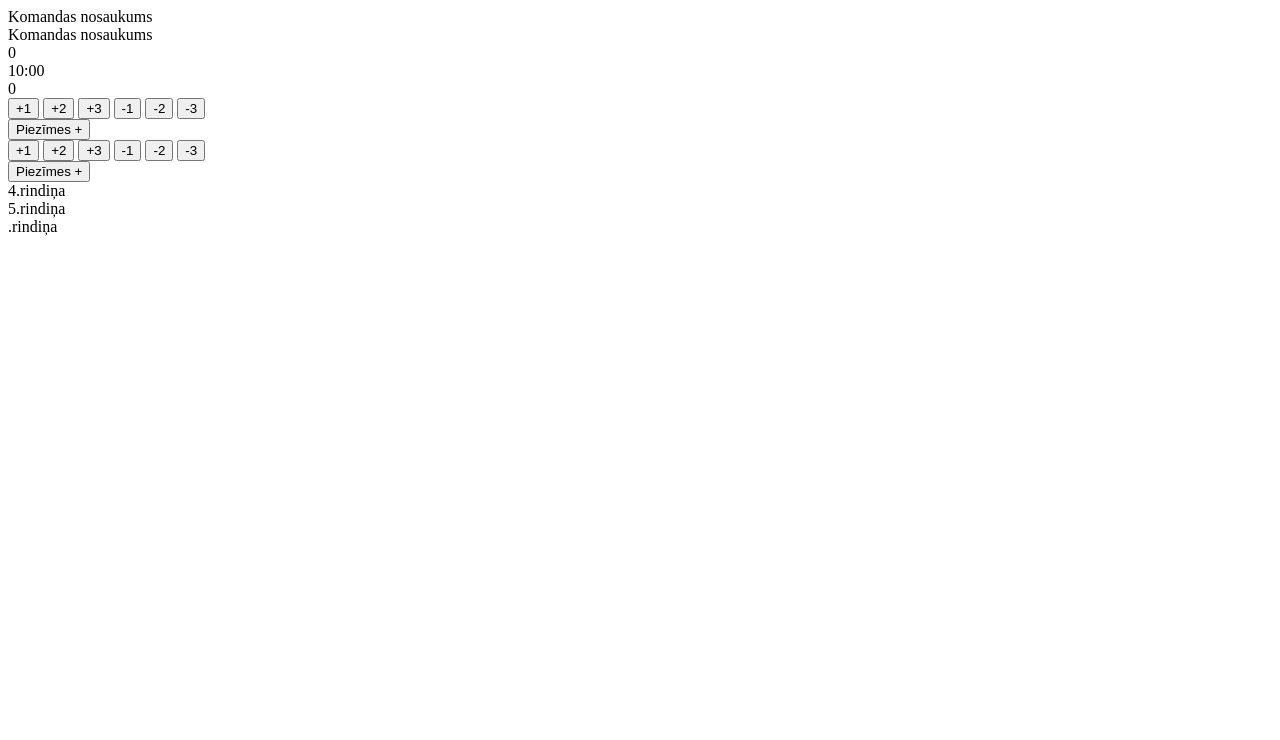
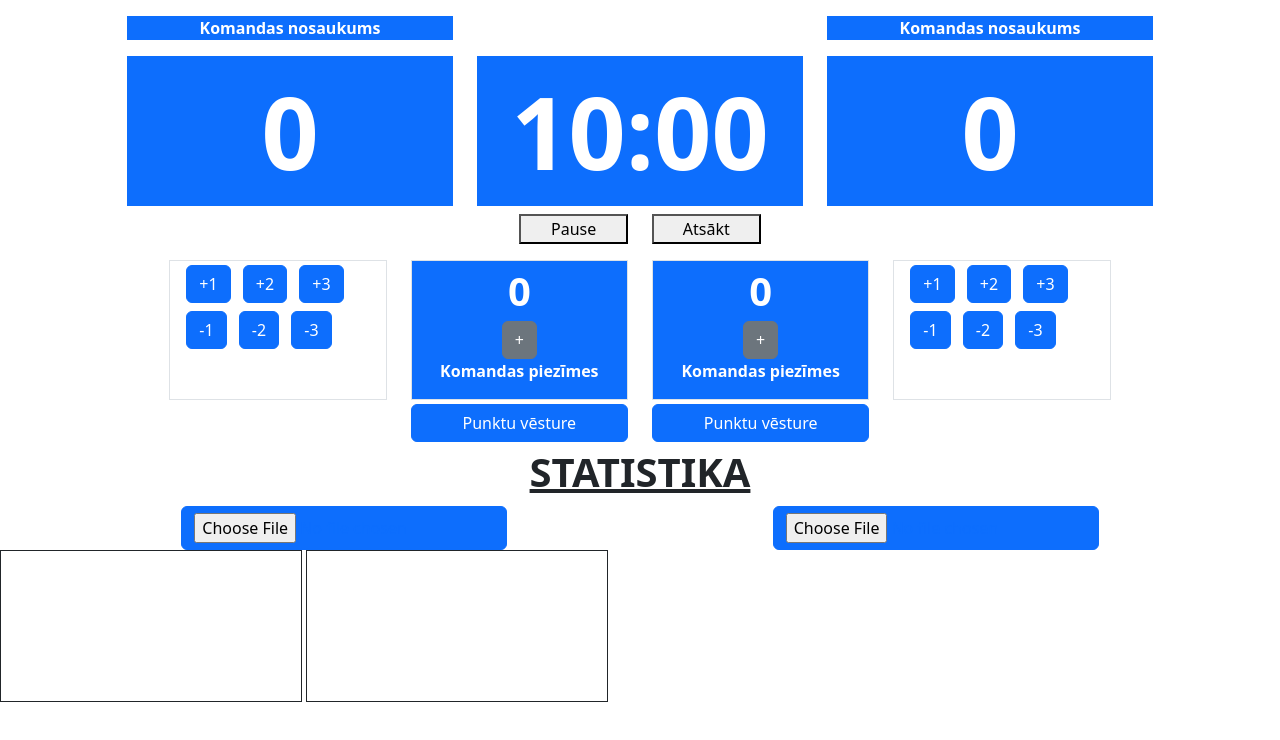
Before and after one commit to skjeega/dat-9-2024, a plain HTML site: page index.html in a window 1280 px wide. Drawn offline with nearby package versions, Linux system fonts and the light colour scheme.

Commit message:
index.html

```diff
--- a/index.html
+++ b/index.html
@@ -1,49 +1,87 @@
 <!DOCTYPE html>
-<html lang="lv">
+<html>
 
 <head>
-    <meta charset="UTF-8">
-    <meta name="viewport" content="width=device-width, initial-scale=1.0">
-    <title>Document</title>
+  <meta charset="utf-8">
+  <meta name="viewport" content="width=device-width">
+  <title>replit</title>
+  <link href="style.css" rel="stylesheet" type="text/css" />
+  <script src="https://cdnjs.cloudflare.com/ajax/libs/bootstrap/5.2.3/js/bootstrap.min.js" integrity="sha512-1/RvZTcCDEUjY/CypiMz+iqqtaoQfAITmNSJY17Myp4Ms5mdxPS5UV7iOfdZoxcGhzFbOm6sntTKJppjvuhg4g==" crossorigin="anonymous" referrerpolicy="no-referrer"></script>
+  <link rel="stylesheet" href="https://cdnjs.cloudflare.com/ajax/libs/bootstrap/5.2.3/css/bootstrap.min.css" integrity="sha512-SbiR/eusphKoMVVXysTKG/7VseWii+Y3FdHrt0EpKgpToZeemhqHeZeLWLhJutz/2ut2Vw1uQEj2MbRF+TVBUA==" crossorigin="anonymous" referrerpolicy="no-referrer" />
 </head>
 
 <body>
-    <div id="komanduNosaukumi">
-        <div id="komanda1Nosaukums">Komandas nosaukums</div>
-        <div id="komanda2Nosaukums">Komandas nosaukums</div>
+  <div id = "komanduNosaukumi" class = "row mt-3 gap-4 justify-content-center">
+    <div id = "komanda1Nosaukums" class = "col-3 bg-primary text-white fw-bold text-center"> Komandas nosaukums </div>
+    <div class = "col-3"></div>
+    <div id = "komanda2Nosaukums" class = "col-3 bg-primary text-white fw-bold text-center"> Komandas nosaukums </div>
+  </div>
+  <div id = "kopaPunktiTaimeris" class = "row gap-4 mt-3 justify-content-center" style="height:150px;">
+    <div id = "komanda1Punkti" class = "col-3 bg-primary text-white fw-bold text-center d-flex align-items-center justify-content-center" style="font-size: 100px" > 0 </div>
+    <div id = "taimeris" class = "col-3 bg-primary text-white fw-bold text-center d-flex align-items-center justify-content-center" style="font-size: 100px"> 10:00 </div>
+
+    <div id = "komanda2Punkti" class = "col-3 bg-primary text-white fw-bold text-center d-flex align-items-center justify-content-center" style="font-size: 100px"> 0 </div>
+  </div>
+  <div class = "row justify-content-center gap-4 mt-2">
+    <button id = "pauze" class = "col-1"> Pause </button>
+    <button id = "atsakt" class ="col-1" > Atsākt </button>
+  </div>
+
+  <div id = "punktuPogasPiezimes" class = "row mt-3 gap-4 justify-content-center">
+    <div id = "komanda1PunktuPogas" class = "col-2 border">
+      <button id = "komanda1Plus1" class = "btn btn-primary m-1 "> +1 </button>
+      <button id = "komanda1Plus2" class = "btn btn-primary m-1"> +2 </button>
+      <button id = "komanda1Plus3" class = "btn btn-primary m-1"> +3 </button><br>
+      <button id = "komanda1Minuss1" class = "btn btn-primary m-1"> -1 </button>
+      <button id = "komanda1Minuss2" class = "btn btn-primary m-1"> -2 </button>
+      <button id = "komanda1Minuss3" class = "btn btn-primary m-1"> -3 </button>
     </div>
-    <div id="punktiTaimeris">
-        <div id="komanda1Punkti">0</div>
-        <div id="taimeris">10:00</div>
-        <div id="komanda2Punkti">0</div>
+    <div id = "komanda1Piezimes" class = "col-2 border bg-primary text-white fw-bold text-center">
+      <div id = "komanda1PiezimesKopa" class = "fs-1"> 0 </div>
+      <button id = "komanda1PiezimesPlus" class = "btn btn-secondary"> + </button>
+      <p>Komandas piezīmes</p>
     </div>
-    <div id="punktuPogasPiezimes">
-        <div id="komanda1PunktuPogas">
-            <button>+1</button>
-            <button>+2</button>
-            <button>+3</button>
-            <button>-1</button>
-            <button>-2</button>
-            <button>-3</button>
-        </div>
-        <div id="komanda1Piezimes">
-            <button>Piezīmes +</button>
-        </div>
-        <div id="komanda2PunktuPogas">
-            <button>+1</button>
-            <button>+2</button>
-            <button>+3</button>
-            <button>-1</button>
-            <button>-2</button>
-            <button>-3</button>
-        </div>
-        <div id="komanda2Piezimes">
-            <button>Piezīmes +</button>
-        </div>
+    <div id = "komanda2Piezimes" class = "col-2 border bg-primary text-white fw-bold text-center">
+      <div id = "komanda2PiezimesKopa" class = "fs-1"> 0 </div>
+      <button id = "komanda2PiezimesPlus" class = "btn btn-secondary"> + </button>
+      <p>Komandas piezīmes</p>
     </div>
-    <div>4.rindiņa</div>
-    <div>5.rindiņa</div>
-    <div>.rindiņa</div>
+    <div id = "komanda2PunktuPogas" class = "col-2 border">
+      <button id = "komanda2Plus1" class = "btn btn-primary m-1"> +1 </button>
+      <button id = "komanda2Plus2" class = "btn btn-primary m-1"> +2 </button>
+      <button id = "komanda2Plus3" class = "btn btn-primary m-1"> +3 </button>
+      <button id = "komanda2Minuss1" class = "btn btn-primary m-1"> -1 </button>
+      <button id = "komanda2Minuss2" class = "btn btn-primary m-1"> -2 </button>
+      <button id = "komanda2Minuss3" class = "btn btn-primary m-1"> -3 </button>
+    </div>
+  </div>
+  <div id = "punktuVesture" class = "row justify-content-center gap-4 mt-1">
+    <button id = "komanda1PunktuVesture" class = "col-2 btn btn-primary "> Punktu vēsture </button>
+    <button id = "komanda2PunktuVesture" class = "col-2 btn btn-primary "> Punktu vēsture </button>
+  </div>
+  <div class = "row justify-content-center fs-1 fw-bold text-decoration-underline">STATISTIKA</div>
+  <div id = "vestureAugsupielade" class = "row justify-content-center gap-4 mt-1">
+    <div id = "komanda1UpPoga" class = "col-3 btn btn-primary text-primary">
+      <input type = "file" id = "komanda1Augsupielade" accept = ".txt">
+    </div>
+    <div class = "col-2"></div>
+    <div id = "komanda2UpPoga" class = "col-3 btn btn-primary text-primary">
+      <input type = "file" id = "komanda2Augsupielade" accept = ".txt">
+    </div>
+  </div>
+  <div id = "statistika">
+    <canvas id = "komanda1Statistika" style = "border: 1px solid;"></canvas>
+    <canvas id = "komanda2Statistika" style = "border: 1px solid;"></canvas>
+  </div>
+
+
+
+
+
+
+  <script src="script.js"></script>
+
+
 
 </body>
 
```
